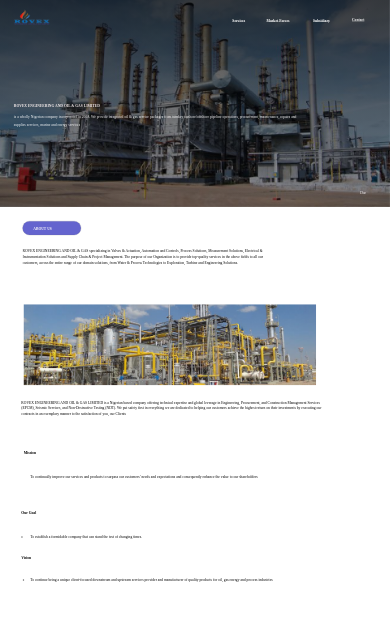
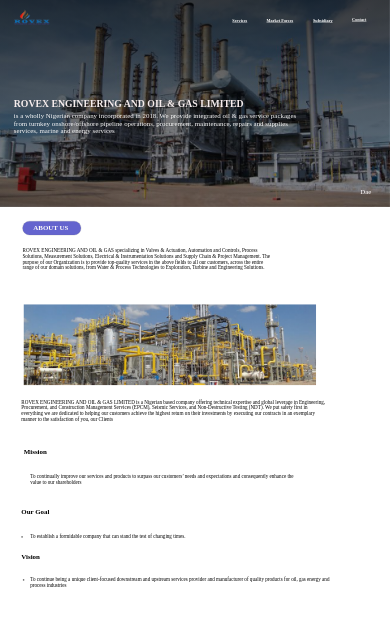
Before and after one commit to datosls/rovexoilandgas, a PHP site: page / in a window 390 px wide. Shown: the top 644 px of the page. Run offline with PHP 8.4, Linux system fonts and the light colour scheme.

Commit message:
Add files via upload

```diff
--- a/ABOUT.css
+++ b/ABOUT.css
@@ -366,9 +366,3 @@
 	font-size: 34px;
 	color: rgba(255,251,251,1);
 }
-
-@media screen and (max-width: 480px) {
-	*{
-		font-size: 18px;
-	}
-}
```
